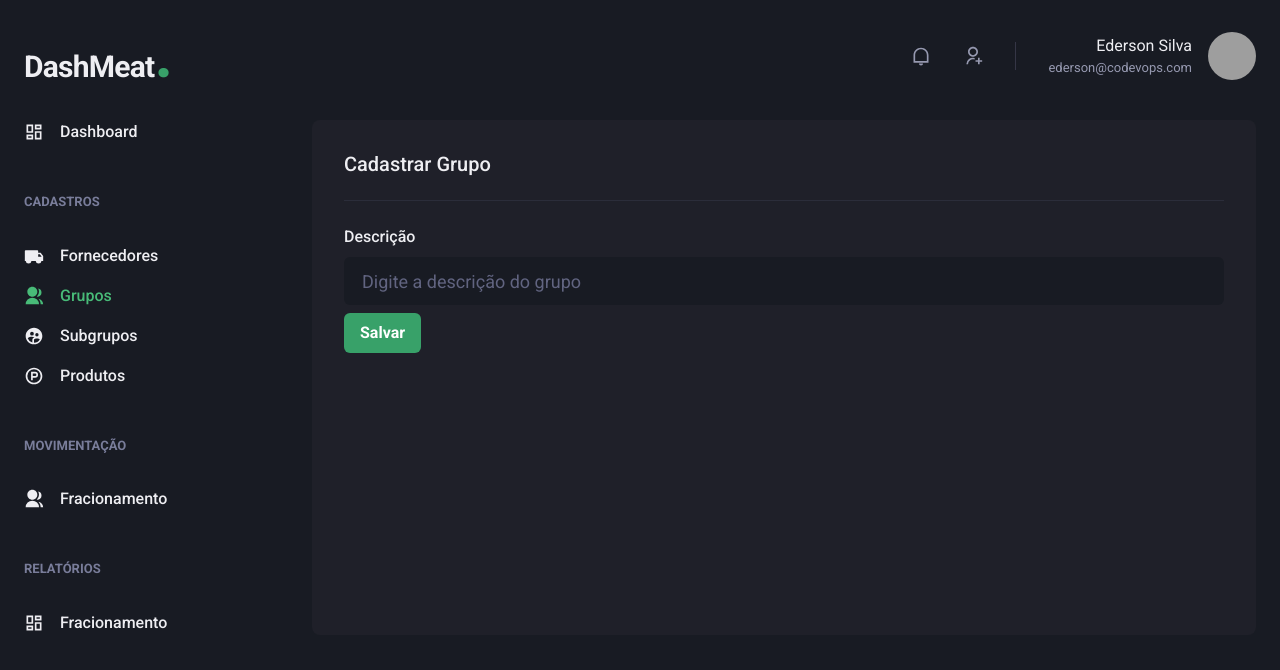
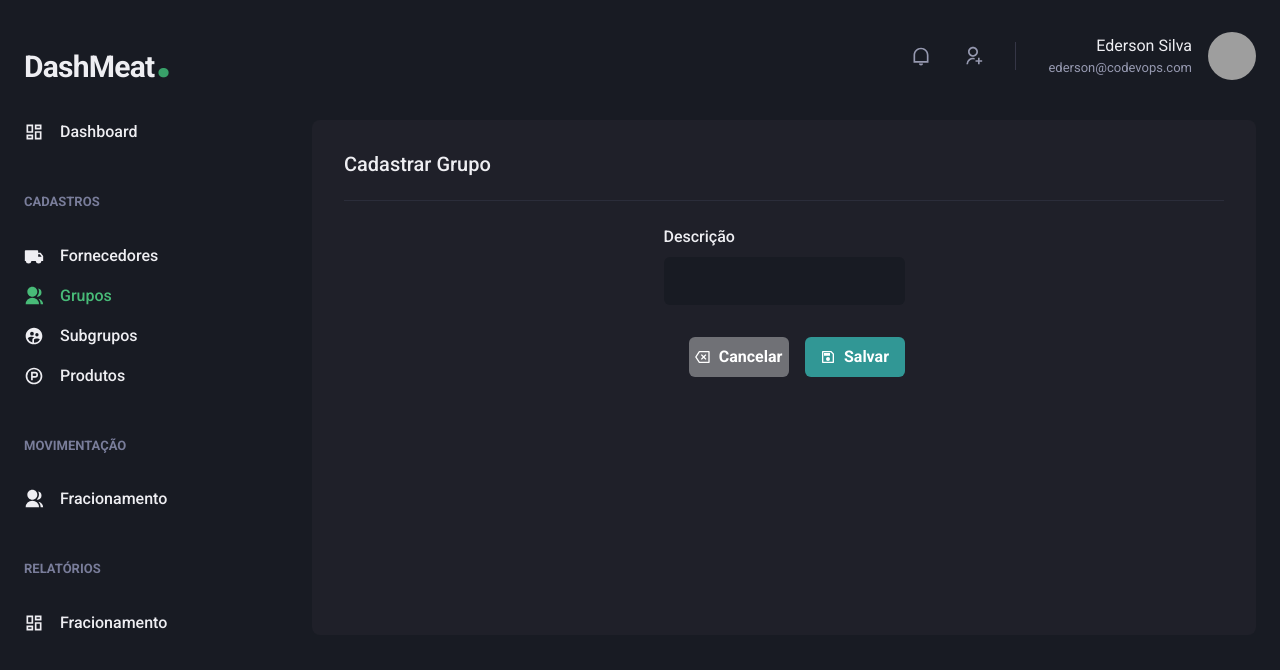
Before and after one commit to codevops/dashcode-web, a Next.js app: page /grupos/create in a window 1280 px wide. Shown: the top 670 px of the page. Built offline with nearby package versions, Linux system fonts and the light colour scheme; grey boxes are pictures that could not be loaded.

Commit message:
insercao e remocao de grupos

```diff
--- a/src/pages/grupos/create.tsx
+++ b/src/pages/grupos/create.tsx
@@ -1,27 +1,61 @@
-import React, { FormEvent } from "react"
-import { Sidebar } from "@/components/Sidebar"
-import { Header } from "@/components/Header"
-import { Box, Button, Divider, Flex, FormControl, FormErrorMessage, FormHelperText, FormLabel, HStack, Heading, Icon, SimpleGrid, Stack, Table, Tbody, Td, Text, Th, Thead, Tr, VStack } from "@chakra-ui/react"
-import { Input } from "@/components/Form/Input"
-import api from "@/services/api"
+import React, { FormEvent, useState } from "react";
+import { Sidebar } from "@/components/Sidebar";
+import { Header } from "@/components/Header";
+import {
+  Box,
+  Button,
+  Divider,
+  Flex,
+  FormControl,
+  FormErrorMessage,
+  FormHelperText,
+  FormLabel,
+  HStack,
+  Heading,
+  Icon,
+  SimpleGrid,
+  Stack,
+  Table,
+  Tbody,
+  Td,
+  Text,
+  Th,
+  Thead,
+  Tr,
+  VStack,
+} from "@chakra-ui/react";
+import { Input } from "@/components/Form/Input";
+import api from "@/services/api";
+import axios from "axios";
+import { RiDeleteBack2Line, RiSave2Line } from "react-icons/ri";
+import type { IconType } from "react-icons";
+import { useRouter } from "next/router";
 
 export default function CreateGroup() {
-  const [description, setDescription] = React.useState("");
+  const [description, setDescription] = useState("");
 
-  async function handleSubmit(e: FormEvent) {
-    e.preventDefault();
-
-    const data = {
-      description,
+  const handleDescriptionChange = (event: React.ChangeEvent<HTMLInputElement>) => {
+    setDescription(event.target.value);
   };
 
-    console.log(data);
+  const router = useRouter();
 
-    await api.post("/group", data);
+  const handleSubmit = async (event: React.FormEvent<HTMLFormElement>) => {
+    event.preventDefault();
 
-    setDescription("");
+    try {
+      const response = await axios.post("http://localhost:3333/group", {
+        description,
+      });
 
+      console.log("Registro criado com sucesso:", response.data);
+      router.push("/grupos");
+      alert("Cadastro realizado com sucesso!");
+    } catch (error) {
+      console.error("Erro ao criar registro:", error);
+      alert("Erro ao inserir Grupo!");
     }
+  };
 
   return (
     <Box>
@@ -31,32 +65,47 @@ export default function CreateGroup() {
         <Sidebar />
 
         <Box flex="1" borderRadius={8} bg="gray.800" p="8">
-          <Heading size="md" fontWeight="medium">Cadastrar Grupo</Heading>
+          <Heading size="md" fontWeight="medium">
+            Cadastrar Grupo
+          </Heading>
 
           <Divider my="6" borderColor="gray.700" />
 
+          <VStack spacing="8">
             <form onSubmit={handleSubmit}>
-            <Stack spacing={2}>
+              <SimpleGrid minChildWidth="240px" spacing="8" w="100%">
                 <Input
-                placeholder="Digite a descrição do grupo"
-                name="description"
-                value={description}
-                onChange={(e) => setDescription(e.target.value)}
+                  name="descricao"
                   type="text"
                   label="Descrição"
+                  value={description}
+                  onChange={handleDescriptionChange}
                 />
-            </Stack>
-            <Button alignContent="right"
-              mt={2}
-              colorScheme="green"
+              </SimpleGrid>
+
+              <Flex mt="8" justify="flex-end">
+                <HStack spacing="4">
+                  <Button
+                    colorScheme="whiteAlpha"
+                    width="100px"
+                    leftIcon={<Icon as={RiDeleteBack2Line} />}
+                  >
+                    Cancelar
+                  </Button>
+                  <Button
+                    colorScheme="teal"
+                    width="100px"
                     type="submit"
+                    leftIcon={<Icon as={RiSave2Line} />}
                   >
                     Salvar
                   </Button>
+                </HStack>
+              </Flex>
             </form>
+          </VStack>
         </Box>
-
-      </Flex >
-    </Box >
-  )
+      </Flex>
+    </Box>
+  );
 }
```
Also changed, not shown: package.json (+5 -3 lines), src/pages/grupos/index.tsx (+37 -10 lines), 1 other file (tests, documents, lock files or other folders). Lines whose indentation alone changed are shown as unchanged.
